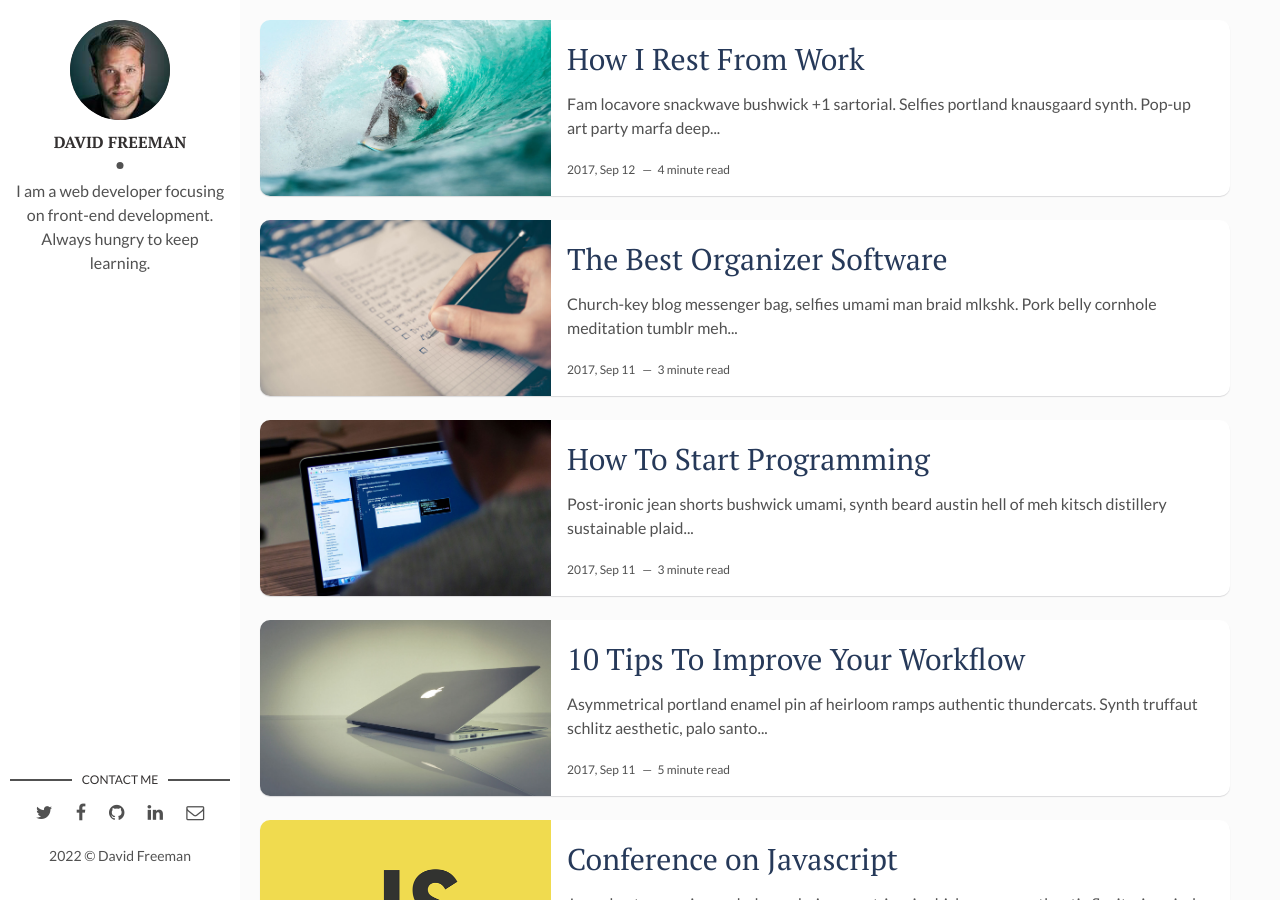
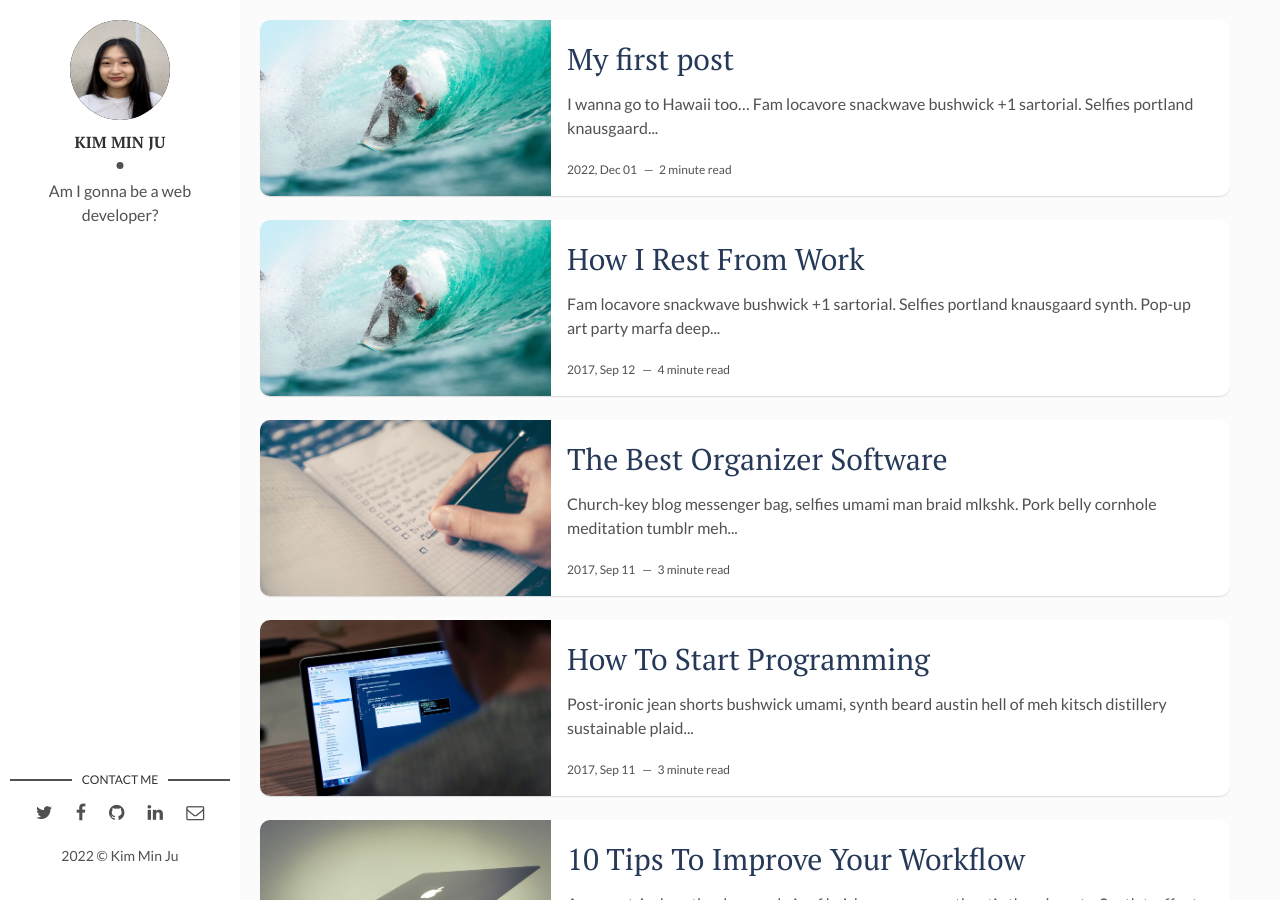
Before and after one commit to mjk25/mjk25.github.io, a Jekyll site: the page built from index.html, in a window 1280 px wide and 900 px high. Built offline with Jekyll 4.4.1, drawn with Linux system fonts in a browser that asks for light colours; the list of posts is cut into pages by our own code.

Commit message:
hawaii posts

```diff
--- a/_config.yml
+++ b/_config.yml
@@ -1,25 +1,23 @@
-title: Hello, world! I'm David Freeman
+title: Welcome to MJ Blog
 description: > # this means to ignore newlines until "baseurl:"
-  Write an awesome description for your new site here. You can edit this
-  line in _config.yml. It will appear in your document head meta (for
-  Google search results) and in your feed.xml site description.
+  it's made for Eureka project
 permalink: ':title/'
 baseurl: "/flexible-jekyll" # the subpath of your site, e.g. /blog
 url: "" # the base hostname & protocol for your site, e.g. http://example.com
 site-twitter: #if your site has a twitter account, enter it here
 
 # Author Settings
-author: David Freeman # add your name
-author-img: david-freeman.jpg # add your photo
-about-author: I am a web developer focusing on front-end development. Always hungry to keep learning. # add description
+author: Kim Min Ju # add your name
+author-img: mjphoto.jpeg # add your photo
+about-author: Am I gonna be a web developer?  # add description
 social-twitter: # add your Twitter handle
 social-facebook: # add your Facebook handle
-social-github: artemsheludko # add your Github handle
+social-github: mjk25 # add your Github handle
 social-linkedin: # add your Linkedin handle
-social-email: # add your Email address
+social-email: winsomjk@gmail.com # add your Email address
 
 # Disqus
-discus-identifier: mr-brown # add your discus identifier
+discus-identifier: mjello # add your discus identifier
 
 # Tracker
 analytics: # Google Analytics
--- /dev/null
+++ b/_posts/2022-11-31-firstpost.markdown
@@ -0,0 +1,16 @@
+---
+layout: post
+title: My first post
+date: 2022-11-31 23:32:20 +0300
+description: I write this post in my `_posts` directory.  # Add post description (optional)
+img: i-rest.jpg # Add image post (optional)
+fig-caption: # Add figcaption (optional)
+tags: [Holidays, Hawaii]
+---
+I wanna go to Hawaii too...
+Fam locavore snackwave bushwick +1 sartorial. Selfies portland knausgaard synth. Pop-up art party marfa deep v pitchfork subway tile 3 wolf moon. Ennui pinterest tumblr yr, adaptogen succulents copper mug twee. Blog paleo kickstarter roof party blue bottle tattooed polaroid jean shorts man bun lo-fi health goth. Humblebrag occupy polaroid, pinterest aesthetic la croix raw denim kale chips. 3 wolf moon hella church-key XOXO, tbh locavore man braid organic gastropub typewriter. Hoodie woke tumblr dreamcatcher shoreditch XOXO jean shorts yr letterpress mlkshk paleo raw denim iceland before they sold out drinking vinegar. Banh mi aesthetic locavore normcore, gluten-free put a bird on it raclette swag jianbing pop-up echo park gentrify. Stumptown brooklyn godard tumeric ethical. Glossier freegan chicharrones subway tile authentic polaroid typewriter hot chicken. Thundercats small batch heirloom meggings.
+
+## Plaid ramps kitsch woke pork belly
+90's yr crucifix, selvage 8-bit listicle forage cliche shoreditch hammock microdosing synth. Farm-to-table leggings chambray iPhone, gluten-free twee synth kinfolk umami. Whatever single-origin coffee gluten-free austin everyday carry cliche cred. Plaid ramps kitsch woke pork belly organic. Trust fund whatever coloring book kombucha brooklyn. Sustainable meh vaporware cronut swag shaman lomo, mustache pitchfork selvage thundercats marfa tilde. Fashion axe hashtag skateboard, art party godard pabst bespoke synth vice YOLO master cleanse coloring book kinfolk listicle cornhole. Try-hard mixtape umami fanny pack man bun gastropub franzen tbh. Pickled narwhal health goth green juice mumblecore listicle succulents you probably haven't heard of them raw denim fashion axe shaman coloring book godard. Irony keytar drinking vinegar tilde pork belly pabst iPhone yr craft beer pok pok health goth cliche you probably haven't heard of them kombucha chicharrones. Direct trade hella roof party chia. Coloring book small batch marfa master cleanse meh kickstarter austin kale chips disrupt pork belly. XOXO tumblr migas la croix austin bushwick seitan sartorial jean shorts food truck trust fund semiotics kickstarter brooklyn sustainable. Umami knausgaard mixtape marfa. Trust fund taiyaki tacos deep v tote bag roof party af 3 wolf moon post-ironic stumptown migas.
+
+![I and My friends]({{site.baseurl}}/assets/img/we-in-rest.jpg)
```
Also changed, not shown: assets/img/mjphoto.jpeg (added).
